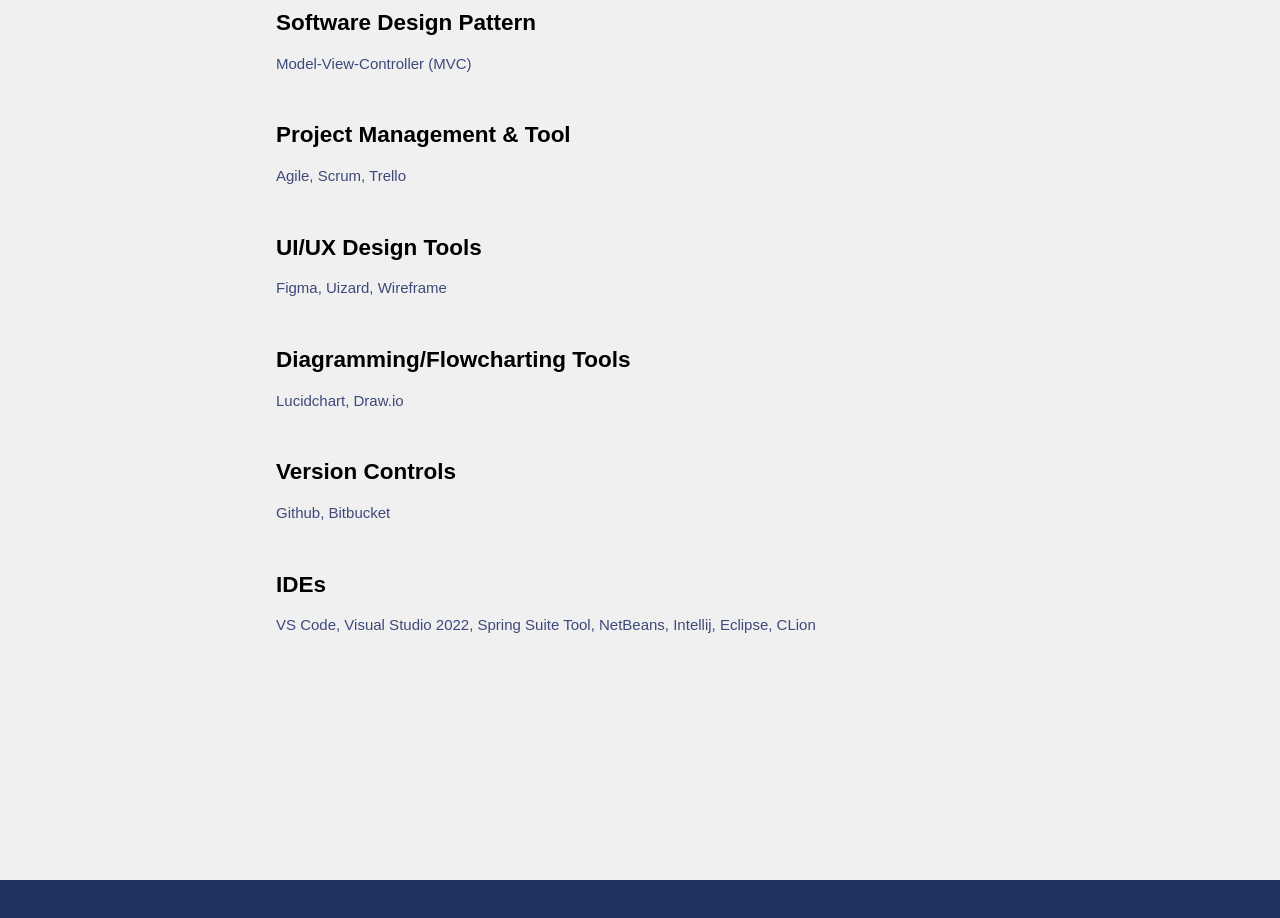
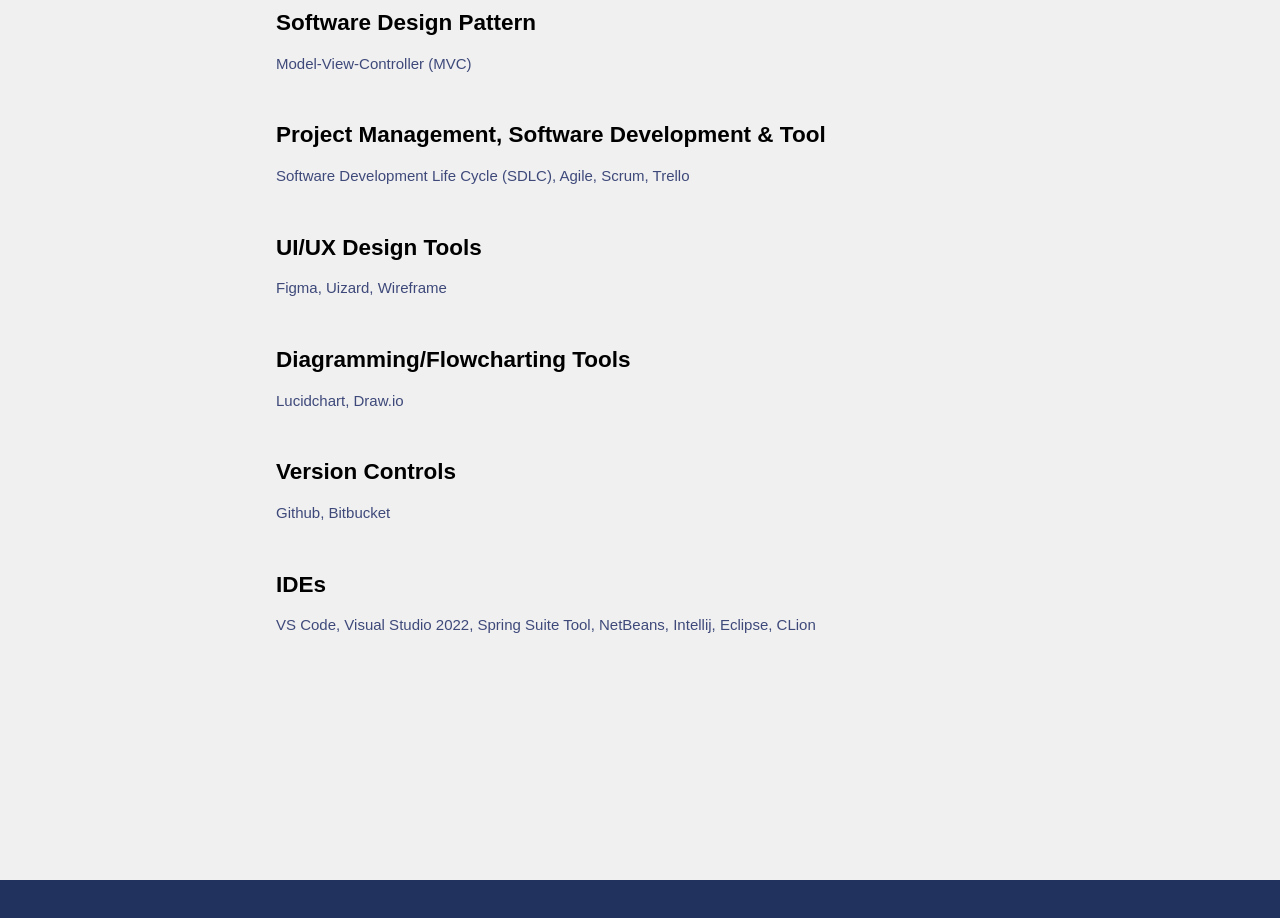
Before and after one commit to jvang0620/Personal-Portfolio, a React (Create React App) app: page / in a window 1280 px wide. Shown: the part 1660-2578 px from the top of the page. Built offline with nearby package versions, Linux system fonts and the light colour scheme.

Commit message:
adding new skill to homepage

```diff
--- a/src/pages/Home.js
+++ b/src/pages/Home.js
@@ -114,9 +114,9 @@
 
           {/* Project Management */}
           <li className="item">
-            <h2>Project Management & Tool</h2>
+            <h2>Project Management, Software Development & Tool</h2>
             <p>
-              Agile, Scrum, Trello
+              Software Development Life Cycle (SDLC), Agile, Scrum, Trello
             </p>
           </li>
 
```
